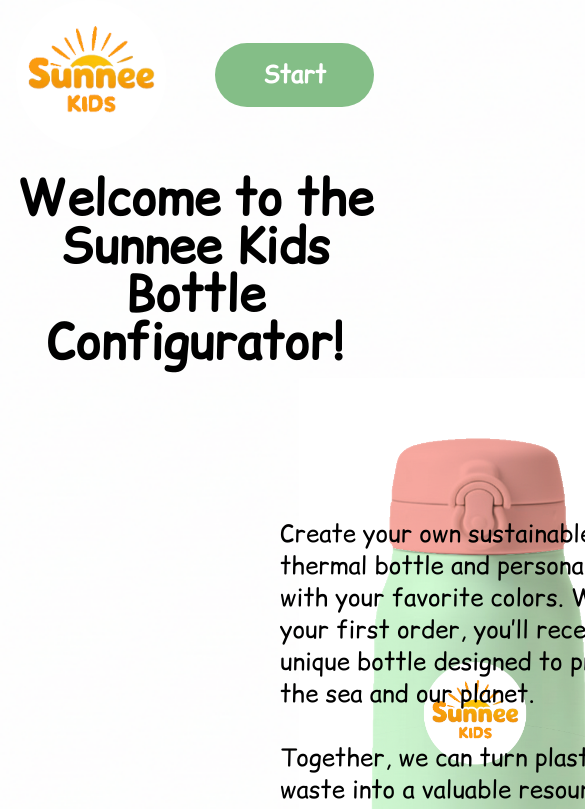
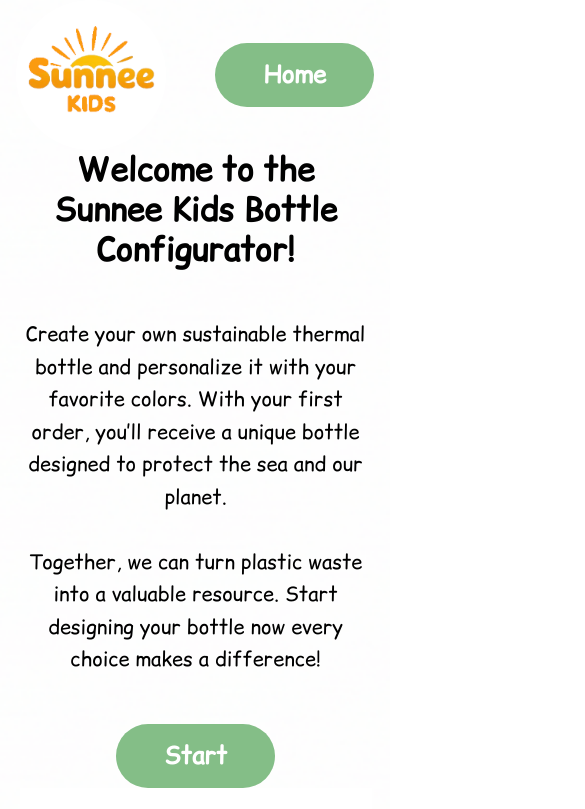
Before and after one commit to Galdrial/sunnee, a Vue app: page / in a window 390 px wide. Shown: the top 809 px of the page, 585 px wide, since content can reach past the window. Built offline with nearby package versions, Linux system fonts and the light colour scheme.

Commit message:
feat: enhance layout and styling in ThanksView and WelcomeView, update routing for configurator steps

```diff
--- a/src/App.vue
+++ b/src/App.vue
@@ -16,18 +16,12 @@
         style="position: relative; width: 150px; z-index: 10"
       />
       <button v-if="['/configurator','/step-2','/step-3'].includes(route.path)" class="custom-step-btn cursor-default" disabled>Step {{ sunneeStore.step }}/3</button>
-      <template v-if="route.path == '/'">
-        <router-link to="/configurator" style="text-decoration: none">
-          <button type="button" class="custom-pill-btn">Start</button>
-        </router-link>
-      </template>
-      <template v-else>
-        <router-link to="/" style="text-decoration: none">
+
+      <router-link to="/" style="text-decoration: none">
         <button v-on:click="useSunneeStore().reset()" type="button" class="custom-pill-btn">
           Home
         </button>
       </router-link>
-      </template>
     </div>
     </header>
     <main class="flex-1">
--- a/src/assets/base.css
+++ b/src/assets/base.css
@@ -31,14 +31,13 @@
     'Droid Sans',
     'Helvetica Neue',
     sans-serif;
-  font-size: 16px;
   text-rendering: optimizeLegibility;
   -webkit-font-smoothing: antialiased;
   -moz-osx-font-smoothing: grayscale;
 }
 
 h1 {
-  @apply text-5xl font-bold text-center pt-6 pb-8
+  @apply text-5xl font-bold text-center leading-tight;
 }
 
 .h1Configurator {
@@ -49,7 +48,8 @@
 }
 
 .bottle-container {
-  @apply relative mx-auto w-88 h-128;
+  @apply relative mx-auto w-88 h-128 flex justify-center items-center;
+
 }
 
 .layer {
--- a/src/components/ThanksView.vue
+++ b/src/components/ThanksView.vue
@@ -1,23 +1,81 @@
 <template>
-  <main>
-    <section>
+  <section class="welcome-grid">
+    <div class="welcome-text">
       <h1>Thank you for customizing your Sunnee bottle!</h1>
-      <p class="relative w-100 h-30 text-2xl pb-0 pt-30 left-70">
+      <p class="text-2xl leading-relaxed">
         Your unique design helps protect the sea and gives new life to plastic waste. Together,
         we’re building a more sustainable future one choice at a time.<br /><br />
-        We can’t wait for you to enjoy your personalized bottle. Stay inspired and keep making a
-        difference!
+          We can’t wait for you to enjoy your personalized bottle and see the positive impact you’re making. Stay inspired and keep making a difference every day!
       </p>
-    </section>
-    <!-- Thank you message and summary -->
-    <figure class="flex justify-center items-center relative left-70 bottom-35 -z-10">
+      <div class="start-btn-wrapper">
+        <router-link to="/configurator" style="text-decoration: none">
+          <button v-on:click="useSunneeStore().reset()" type="button" class="custom-pill-btn">
+            Create Another Bottle
+          </button>
+        </router-link>
+      </div>
+    </div>
+    <figure class="-z-10 welcome-bottle">
       <BottlePreview />
       <figcaption class="sr-only">Bottle preview with your selected colors</figcaption>
     </figure>
-    <!-- Bottle preview with the user's selected colors -->
-  </main>
+  </section>
 </template>
 <script setup lang="ts">
-import BottlePreview from './BottlePreview.vue'
+import { useSunneeStore } from '@/stores/sunnee';
+import BottlePreview from './BottlePreview.vue';
 </script>
-<style scoped></style>
+<style scoped>
+.welcome-grid {
+  display: grid;
+  grid-template-columns: 3fr 1fr;
+  gap: 2rem;
+  align-items: center !important;
+  width: 90%;
+  margin: auto;
+  min-height: 80vh;
+}
+.welcome-text {
+  display: flex;
+  flex-direction: column;
+  gap: 3rem;
+  padding-top: 3rem;
+  padding-left: 4rem;
+}
+.start-btn-wrapper {
+  display: flex;
+  justify-content: center;
+  align-items: center;
+  padding-bottom: 10rem;
+}
+.welcome-bottle {
+  display: flex;
+  justify-content: center;
+  align-items: center;
+  align-self: center;
+  padding-bottom: 14rem;
+}
+@media (max-width: 800px) {
+  .welcome-grid {
+    grid-template-columns: 1fr;
+    gap: 0;
+  }
+  .welcome-text {
+    padding-left: 0;
+    text-align: center;
+    padding-top: 0;
+  }
+  .start-btn-wrapper {
+  display: flex;
+  justify-content: center;
+  align-items: center;
+  padding-bottom: 0;
+  }
+  h1 {
+    font-size: 2rem;
+  }
+  p {
+    font-size: 1.25rem;
+  }
+}
+</style>
--- a/src/components/WelcomeView.vue
+++ b/src/components/WelcomeView.vue
@@ -4,17 +4,24 @@
 </script>
 
 <template>
-  <main>
-    <!-- Welcome message and project introduction -->
-    <section>
+  <!-- Welcome message and project introduction -->
+  <section class="welcome-grid">
+    <div class="welcome-text">
       <h1>Welcome to the Sunnee Kids Bottle Configurator!</h1>
-      <p class="relative w-100 h-30 text-2xl pb-0 pt-30 left-70">
-        Create your own sustainable thermal bottle and personalize it with your favorite colors. With your first order, you’ll receive a unique bottle designed to protect the sea and our planet.<br><br>
-        Together, we can turn plastic waste into a valuable resource. Start designing your bottle now every choice makes a difference!
+      <p class="text-2xl leading-relaxed">
+        Create your own sustainable thermal bottle and personalize it with your favorite colors. With
+        your first order, you’ll receive a unique bottle designed to protect the sea and our
+        planet.<br /><br />
+        Together, we can turn plastic waste into a valuable resource. Start designing your bottle now
+        every choice makes a difference!
       </p>
-    </section>
-    <!-- Bottle preview with example colors -->
-    <figure class="flex justify-center items-center relative left-70 bottom-35 -z-10">
+      <div class="start-btn-wrapper">
+        <router-link to="/configurator" style="text-decoration: none">
+          <button type="button" class="custom-pill-btn">Start</button>
+        </router-link>
+      </div>
+    </div>
+    <figure class="-z-10 welcome-bottle">
       <BottlePreview
         capColor="rgb(251, 170, 161)"
         bodyColor="rgb(210, 251, 212)"
@@ -22,5 +29,60 @@
       />
       <figcaption class="sr-only">Bottle preview with custom colors</figcaption>
     </figure>
-  </main>
+  </section>
+
 </template>
+<style scoped>
+.welcome-grid {
+  display: grid;
+  grid-template-columns: 3fr 1fr;
+  gap: 2rem;
+  align-items: center !important;
+  width: 90%;
+  margin: auto;
+  min-height: 80vh;
+}
+.welcome-text {
+  display: flex;
+  flex-direction: column;
+  gap: 3rem;
+  padding-top: 3rem;
+  padding-left: 4rem;
+}
+.start-btn-wrapper {
+  display: flex;
+  justify-content: center;
+  align-items: center;
+  padding-bottom: 10rem;
+}
+.welcome-bottle {
+  display: flex;
+  justify-content: center;
+  align-items: center;
+  align-self: center;
+  padding-bottom: 14rem;
+}
+@media (max-width: 800px) {
+  .welcome-grid {
+    grid-template-columns: 1fr;
+    gap: 0;
+  }
+  .welcome-text {
+    padding-left: 0;
+    text-align: center;
+    padding-top: 0;
+  }
+  .start-btn-wrapper {
+  display: flex;
+  justify-content: center;
+  align-items: center;
+  padding-bottom: 0;
+  }
+  h1 {
+    font-size: 2rem;
+  }
+  p {
+    font-size: 1.25rem;
+  }
+}
+</style>
--- a/src/router.ts
+++ b/src/router.ts
@@ -8,6 +8,10 @@
   },
   {
     path: '/configurator',
+    component: () => import('./components/ConfiguratorView.vue'),
+  },
+  {
+    path: '/configurator/:step',
     component: () => import('./components/ConfiguratorView.vue'),
   },
   {
--- a/src/stores/sunnee.ts
+++ b/src/stores/sunnee.ts
@@ -13,7 +13,7 @@
   const step = ref(1);
   // Available color options
   const colors = {
-    default: 'whitesmoke',
+    white: 'whitesmoke',
     red: 'rgb(251, 170, 161)',
     green: 'rgb(210, 251, 212)',
     skyblue: 'rgb(183, 238, 251)',
@@ -54,9 +54,9 @@
 
   // Reset all colors and step to default
   function reset() {
-    capColor.value = colors.default;
-    bodyColor.value = colors.default;
-    bottomColor.value = colors.default;
+    capColor.value = colors.white;
+    bodyColor.value = colors.white;
+    bottomColor.value = colors.white;
     step.value = 1;
   }
 
```
